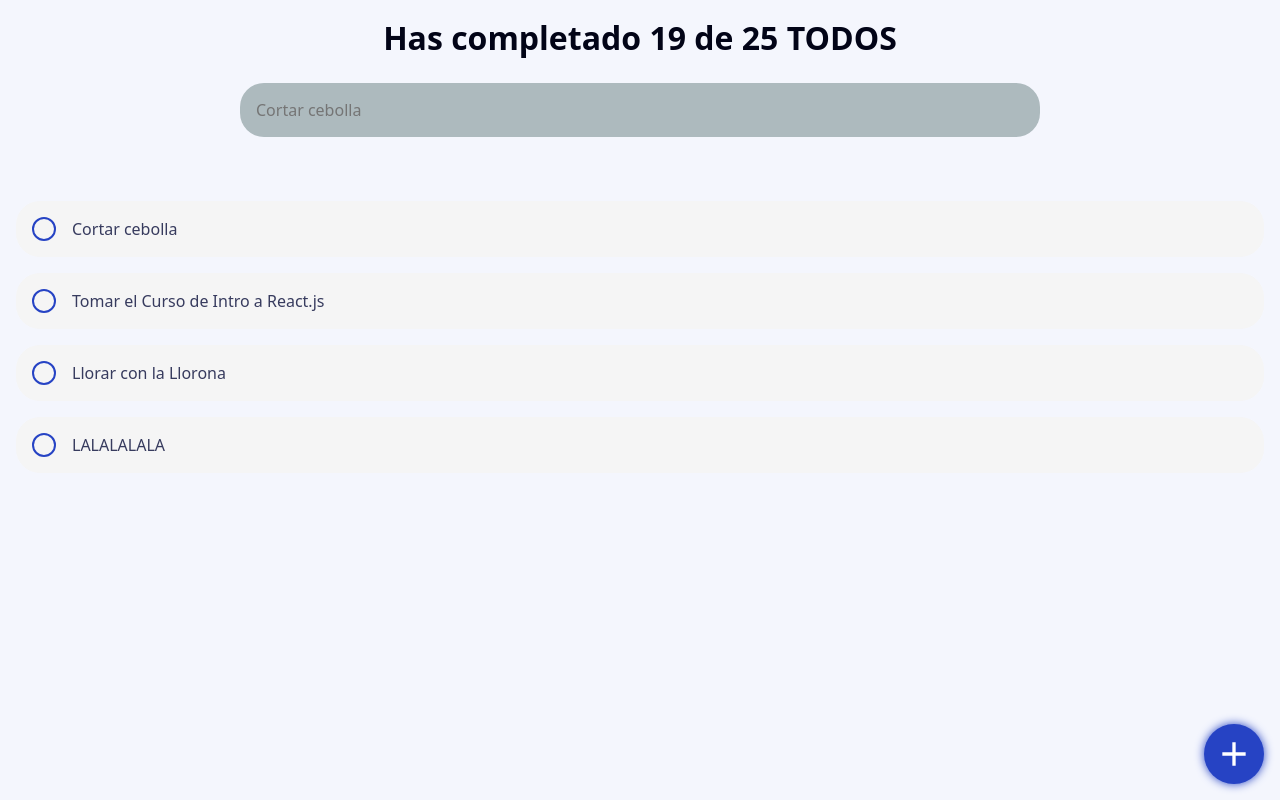
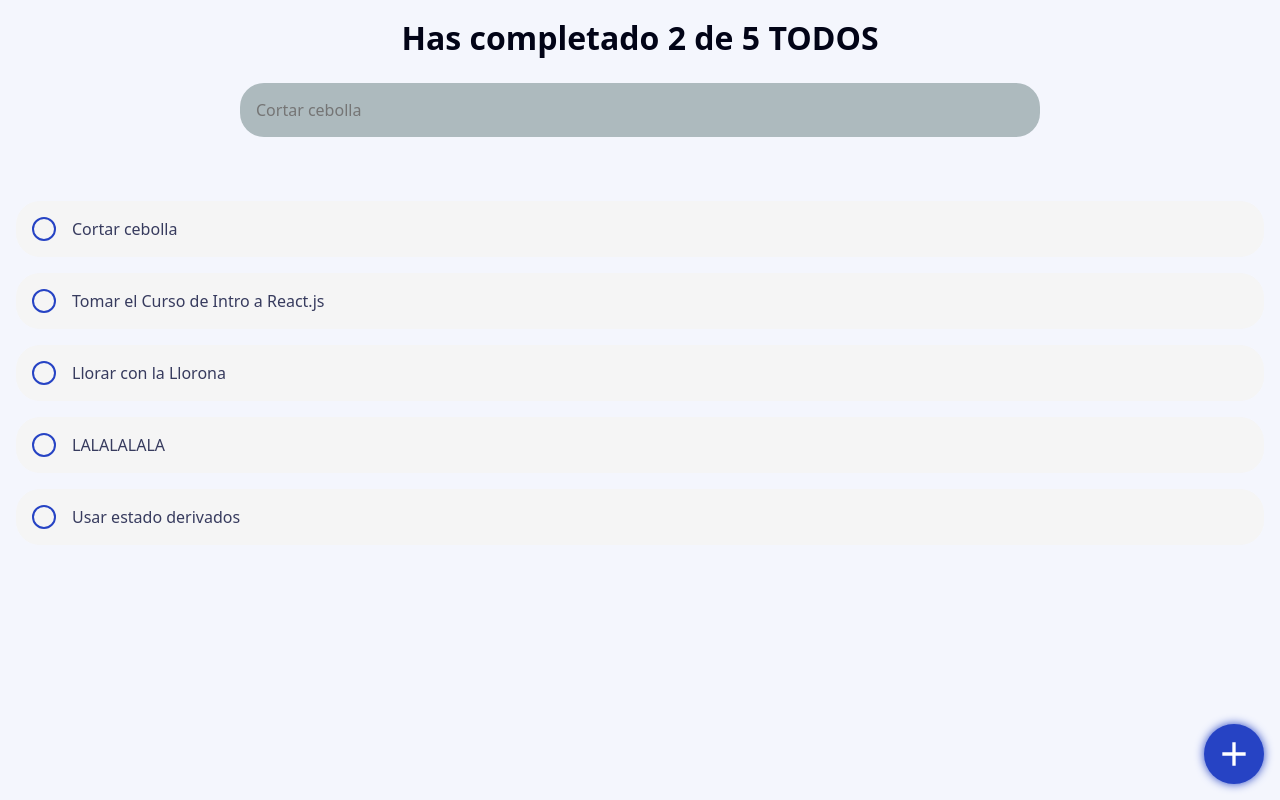
Before and after one commit to nestorrig/PLATZI-React, a React (Vite) app: page / in a window 1280 px wide. Built offline with nearby package versions, Linux system fonts and the light colour scheme.

Commit message:
Clase 8: Contando TODOs

```diff
--- a/src/App.jsx
+++ b/src/App.jsx
@@ -1,3 +1,4 @@
+import { useState, useEffect } from "react";
 import './reset.css'
 import { TodoCounter } from './components/TodoCounter'
 import { TodoSearch } from './components/TodoSearch'
@@ -9,18 +10,46 @@ import { CreateTodoButton } from './components/CreateTodoButton'
 const defaultTodos = [
   { text: 'Cortar cebolla', completed: true },
   { text: 'Tomar el Curso de Intro a React.js', completed: false },
-  { text: 'Llorar con la Llorona', completed: false },
+  { text: 'Llorar con la Llorona', completed: true },
   { text: 'LALALALALA', completed: false },
+  { text: 'Usar estado derivados', completed: false },
 ];
 
 function App() {
+  const [searchValue, setSearchValue] = useState("");
+    useEffect(() => {
+        if (searchValue === "") {
+            return;
+        }
+        console.log('los valores de searchValue son: ' + searchValue);
+    }, [searchValue]);
+  const [todos, setTodos] = useState(defaultTodos);
+  const completedTodos = todos.filter(todo => todo.completed).length;
+  const totalTodos = todos.length;
+
+
+  // const [loading, setLoading] = useState(false);
+  // const [error, setError] = useState(null);
+  // let searchedTodos = [];
+  // if (!searchValue.length >= 1) {
+  //   searchedTodos = todos;
+  // } else {
+  //   searchedTodos = todos.filter(todo => {
+  //     const todoText = todo.text.toLowerCase();
+  //     const searchText = searchValue.toLowerCase();
+  //     return todoText.includes(searchText);
+  //   });
+  // }
   return (
     <>
       <TodoCounter
-        completed={19}
-        total={25}
+        completed={completedTodos}
+        total={totalTodos}
       />
-      <TodoSearch />
+      <TodoSearch
+        searchValue={searchValue}
+        setSearchValue={setSearchValue}
+      />
       <TodoList>
         {defaultTodos.map(todo => (
           <TodoItem
--- a/src/components/TodoItem.jsx
+++ b/src/components/TodoItem.jsx
@@ -3,8 +3,8 @@ import "./styles/TodoItem.css"
 let idTask = 0;
 function TodoItem({ text }) {
     idTask++
-    console.log(idTask);
-
+    // console.log(idTask);
+//
     return (
         <li className="TodoItem">
             <label htmlFor={"Tarea"+idTask}>
--- a/src/components/TodoSearch.jsx
+++ b/src/components/TodoSearch.jsx
@@ -1,15 +1,11 @@
-import { useState, useEffect } from "react";
+/* eslint-disable react/prop-types */
+// import { useState, useEffect } from "react";
 import "./styles/TodoSearch.css"
 
-function TodoSearch() {
-    const [searchValue, setSearchValue] = useState("");
-    useEffect(() => {
-        if (searchValue === "") {
-            return;
-        }
-        console.log('los valores de searchValue son: ' + searchValue);
-    }, [searchValue]);
-
+function TodoSearch({
+    searchValue,
+    setSearchValue,
+}) {
     return (
         <div className="TodoSearch">
             <input
```
